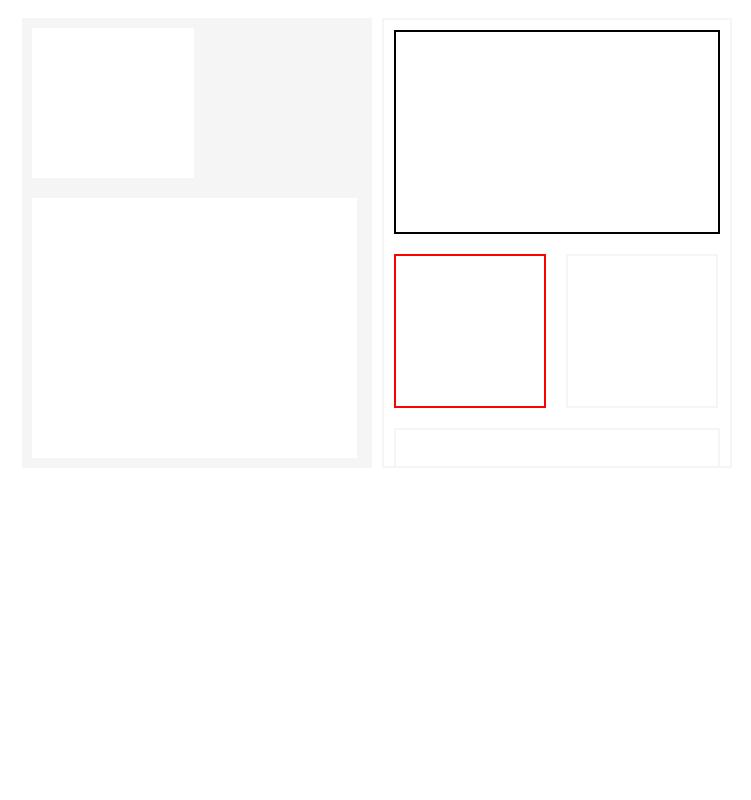
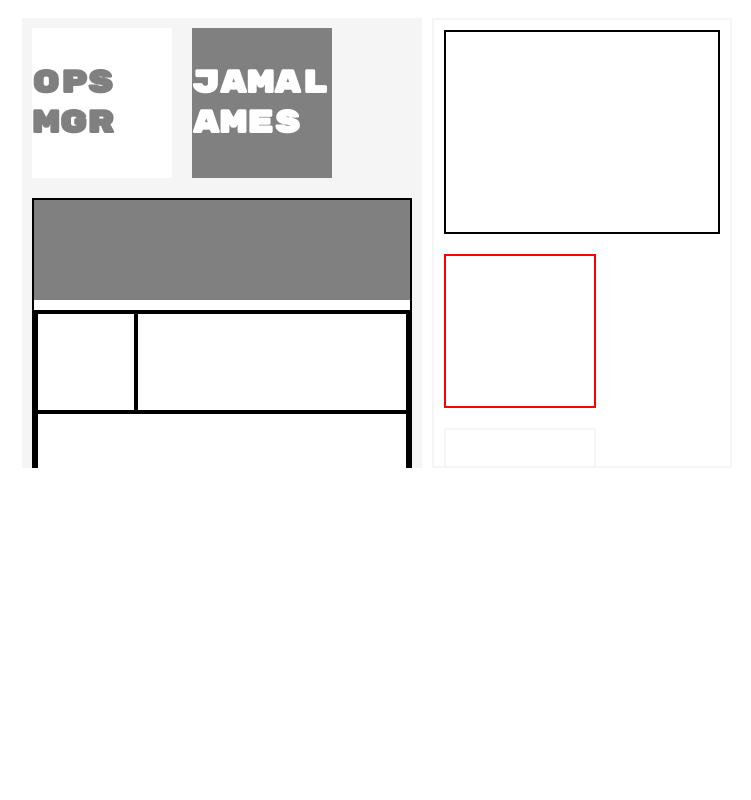
Before and after one commit to DirtMaGirt/paparazzi-no, a plain HTML site: page index.html in a window 1280 px wide. Shown: the whole page, without its empty margins (263-1014 px from the left). Drawn offline with Linux system fonts and the light colour scheme.

Commit message:
adding in style elements

```diff
--- a/index.html
+++ b/index.html
@@ -12,8 +12,30 @@
 <body>
     <div id="wrapper">
         <div class="half">
-            <div id="head"></div>
-            <div id="resume"></div>
+            <div class="head">
+                <h1>OPS MGR</h1>
+            </div>
+            <div class="head A">
+                <h1>Jamal Ames</h1>
+            </div>
+            <div id="resume">
+                <div class="resume_summary"></div>
+                <div class="space">
+                    <div class="res box_1"></div>
+                    <div class="res summ"></div>
+                    <div class="res highlights"></div>
+                </div>
+                <div class="space">
+                    <div class="res box_1"></div>
+                    <div class="res summ"></div>
+                    <div class="res highlights"></div>
+                </div>
+                <div class="space">
+                    <div class="res box_1"></div>
+                    <div class="res summ"></div>
+                    <div class="res highlights"></div>
+                </div>
+            </div>
         </div>
         <div class="half">
             <div id="projects"></div>
--- a/main.css
+++ b/main.css
@@ -1,3 +1,4 @@
+@import url('https://fonts.googleapis.com/css?family=Rubik+Mono+One');
 html {
     -webkit-box-sizing: border-box;
     -moz-box-sizing: border-box;
@@ -17,7 +18,7 @@ html {
 .half {
     align-content: stretch;
     border: 0px solid black;
-    width: 350px;
+    width: 400px;
     height: 450px;
     display: flex;
     flex-wrap: wrap;
@@ -29,7 +30,7 @@ html {
 }
 
 .half:last-of-type {
-    width: 350px;
+    width: 200px;
     height: 450px;
     background: white;
     border: 2px whitesmoke solid;
@@ -38,19 +39,28 @@ html {
     margin-bottom: 10px;
 }
 
-#head {
+.head {
     height: 150px;
-    width: 162px;
+    width: 140px;
     border: 0px black solid;
     align-items: flex-start;
     margin: 10px;
     background: white;
+    display: flex;
+    align-items: center;
+    justify-content: center;
+}
+
+.head {
+    font-family: 'Rubik Mono One', sans-serif;
+    color: grey;
+    stroke: black;
 }
 
 #resume {
-    height: 260px;
-    width: 325px;
-    border: 0px black solid;
+    height: auto;
+    width: 400px;
+    border: 2px black solid;
     margin: 10px;
     align-items: flex-start;
     background: white;
@@ -85,3 +95,50 @@ html {
     border: 2px whitesmoke solid;
     margin: 10px;
 }
+
+.A {
+    background: grey;
+    color: white;
+    display: flex;
+    justify-content: flex-end;
+    align-items: center;
+}
+
+.resume_summary {
+    height: 100px;
+    width: 100%;
+    border: black 0px solid;
+    box-sizing: border-box;
+    background: grey;
+    margin-bottom: 10px;
+}
+
+.space {
+    border: 2px solid black;
+    height: auto;
+    width: 100%;
+    display: flex;
+    flex-wrap: wrap;
+    box-sizing: border-box;
+}
+
+.box_1 {
+    height: 100px;
+    width: 100px;
+    border: 2px solid black;
+    box-sizing: border-box;
+}
+
+.summ {
+    height: 100px;
+    width: 272px;
+    border: 2px solid black;
+    box-sizing: border-box;
+}
+
+.highlights {
+    height: 160px;
+    width: 100%;
+    border: 2px solid black;
+    box-sizing: border-box;
+}
```
